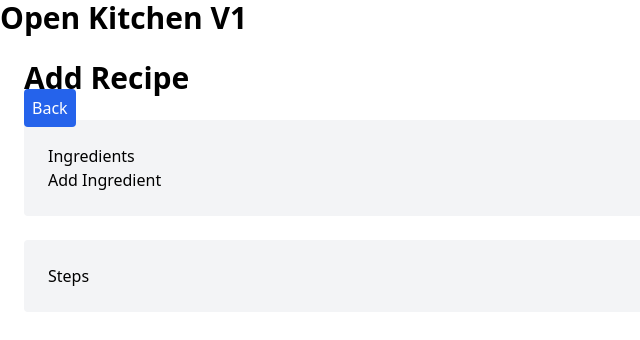
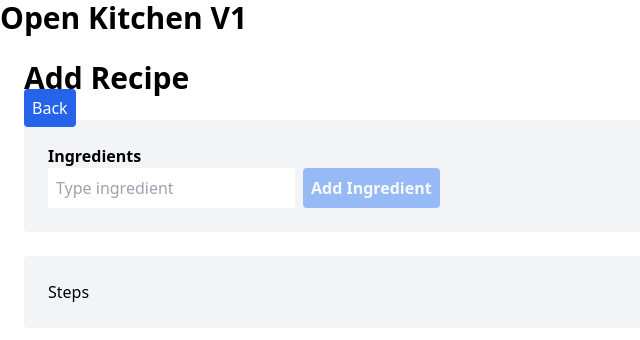
Before and after one commit to 13milliseconds/Open-Kitchen, a Next.js app in the folder client/: page /add in a window 1280 px wide. Shown: the top 340 px of the page, without its empty margins (0-640 px from the left). Built offline with nearby package versions, Linux system fonts and the light colour scheme.

Commit message:
Add input for new ingredients

```diff
--- a/client/pages/add.tsx
+++ b/client/pages/add.tsx
@@ -1,19 +1,34 @@
 import React, { useState } from 'react'
 import Link from 'next/link'
 import type  { Recipe, IngredientLine } from '@/interfaces'
+import TextInput from '@/components/TextInput'
+import IngredientsRender from '@/components/IngredientsRender'
 
 export default function App() {
   const [ingredients, setIngredients] = useState<IngredientLine[]>([])
+  const [newIngredient, setNewIngredient] = useState("")
+
+  const addIngredient = () => {
+    setIngredients(cur => [...cur, {ingredient: newIngredient}])
+    setNewIngredient("")
+  }
 
   return <div className="App p-6">
   <header className="App-header">
     <h1 className='text-3xl font-bold'>Add Recipe</h1>
     <Link href="/" className='bg-blue-600 text-white p-2 rounded'>Back</Link>
+
     <section className='bg-gray-100 rounded p-6 mb-6'>
-      <h2>Ingredients</h2>
-      {ingredients.map(line => <li>{ line.ingredient }</li>)}
-      <button onClick={() => setIngredients(cur => [...cur, {ingredient: 'A new one'}])}>Add Ingredient</button>
+      <h2 className='font-bold'>Ingredients</h2>
+      <IngredientsRender ingredients={ingredients} />
+      <TextInput text={newIngredient} setText={setNewIngredient} />
+      <button
+        className="bg-blue-500 text-white font-bold rounded ml-2 p-2 disabled:opacity-50 transition-opacity"
+        disabled={!newIngredient}
+        onClick={addIngredient}
+        >Add Ingredient</button>
     </section>
+
     <section className='bg-gray-100 rounded p-6 mb-6'>
       <h2>Steps</h2>
     </section>
--- /dev/null
+++ b/client/src/components/IngredientsRender.tsx
@@ -0,0 +1,16 @@
+import React from "react"
+import type { IngredientLine } from '@/interfaces'
+
+interface Props{
+    ingredients: IngredientLine[]
+}
+
+const IngredientsRender: React.FC<Props> = ({ingredients}) => {
+    return <div className="ingredients-render">
+        <ul>
+            {ingredients.map(line => <li>{ line.ingredient }</li>)}
+        </ul>
+    </div>
+}
+
+export default IngredientsRender
--- a/client/src/components/RecipeCard.tsx
+++ b/client/src/components/RecipeCard.tsx
@@ -1,9 +1,17 @@
+import React from 'react'
 import { Recipe } from '@/interfaces'
 import Link from 'next/link'
 
-export default function RecipeCard ({recipe}:{recipe: Recipe}){
+interface Props{
+    recipe: Recipe
+}
+
+const RecipeCard: React.FC<Props> = ({recipe}) => {
     return <div className='border rounded p-6 m-2'>
-        <h4>{recipe.title}</h4>
+        <h4 className='font-bold'>{recipe.title}</h4>
+        <p>{recipe.blurb}</p>
         <Link href='/recipes/a_link' className='text-blue-500'>Read More</Link>
     </div>
 }
+
+export default RecipeCard
--- /dev/null
+++ b/client/src/components/TextInput.tsx
@@ -0,0 +1,16 @@
+import React from "react";
+
+interface Props{
+    text: string
+    setText: React.Dispatch<React.SetStateAction<string>>
+}
+const TextInput: React.FC<Props> = ({text, setText}) => {
+    return <input
+        className="p-2"
+        placeholder="Type ingredient"
+        value={text}
+        onChange={(e) => setText(e.target.value)}
+    ></input>
+}
+
+export default TextInput
```
